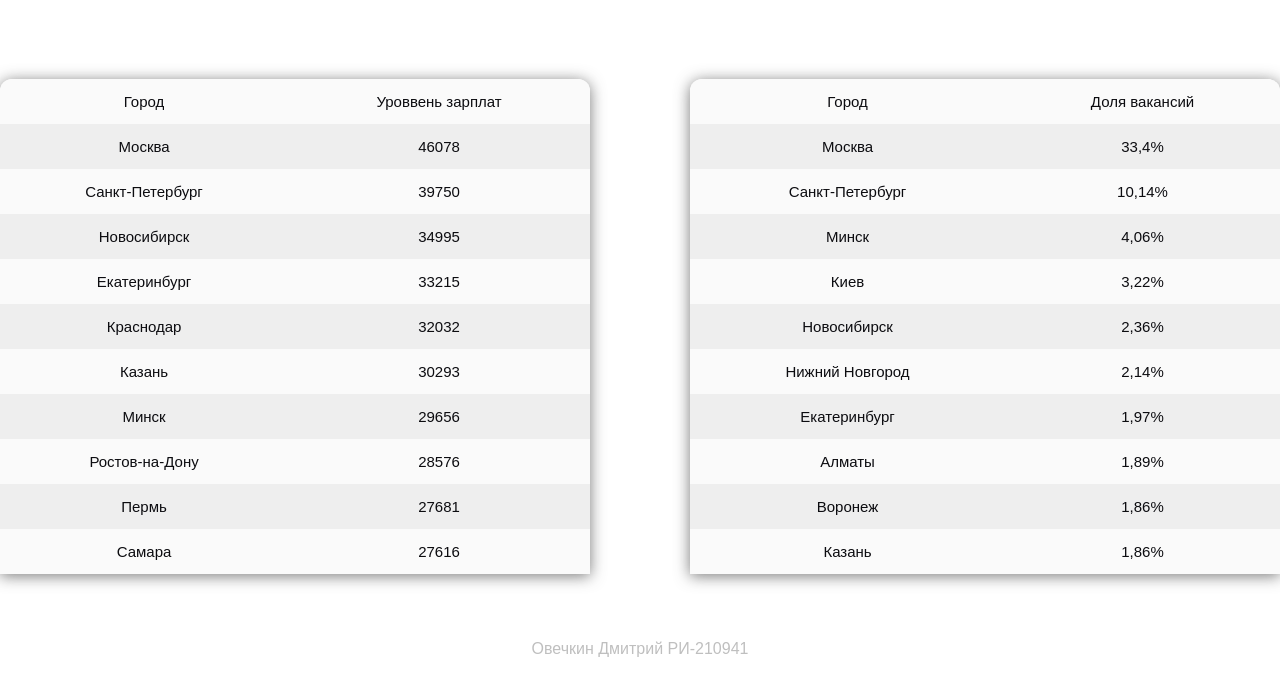
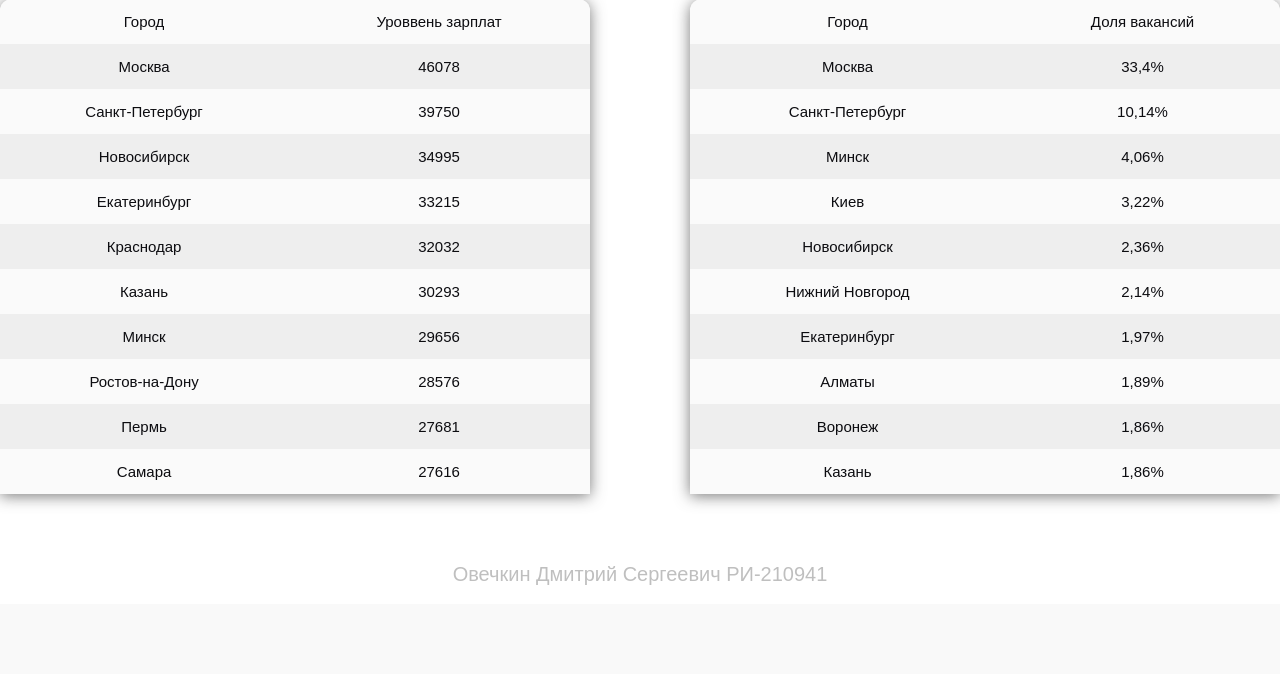
Before and after one commit to OvechkinDmitry/hh-pythonProject, a Django app: page /geography in a window 1280 px wide. Shown: the part 718-1392 px from the top of the page. After the commit the page ends 1303 px from the top, so only its background shows below. Run offline with Django 4.2, Linux system fonts and the light colour scheme; data comes from the database, SQL or seed files in the repository.

Commit message:
fix: font

```diff
--- a/hhsearcher/main/static/main/css/geography.css
+++ b/hhsearcher/main/static/main/css/geography.css
@@ -32,8 +32,8 @@ tr:nth-child(even){
 }
 .geography__photo{
     align-self: center;
-    width: 1300px;
-    height: 480px;
+    width: 80%;
+    height: 400px;
 }
 .geography__info img{
     width: 100%;
--- a/hhsearcher/main/static/main/css/layout.css
+++ b/hhsearcher/main/static/main/css/layout.css
@@ -251,10 +251,10 @@ body{
 .footer {
 }
 .footer__container {
-    height: 50px;
+    padding: 20px 0;
     display: flex;
     align-items: center;
     justify-content: center;
-    font-size: 16px;
+    font-size: 20px;
     color: #BFBFBF;
 }
--- a/hhsearcher/main/templates/main/layout.html
+++ b/hhsearcher/main/templates/main/layout.html
@@ -50,7 +50,7 @@
         </main>
         <footer class="footer">
             <div class="footer__container _container">
-                Овечкин Дмитрий РИ-210941
+                Овечкин Дмитрий Сергеевич РИ-210941
             </div>
         </footer>
     </div>
```
